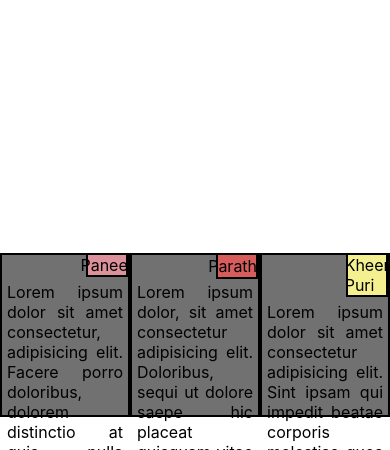
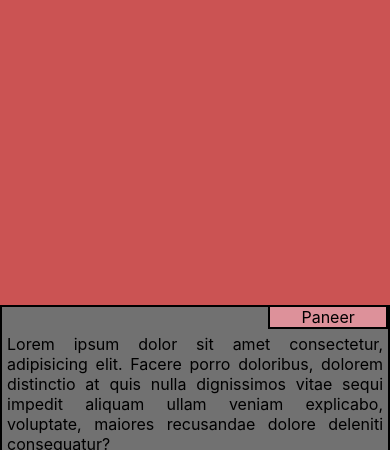
Before and after one commit to bedukumar/bedu, a plain HTML site: page wt_html/index.html in a window 390 px wide. Shown: the part 394-844 px from the top of the page. Drawn offline with Linux system fonts and the light colour scheme.

Commit message:
Update index.css

```diff
--- a/wt_html/index.css
+++ b/wt_html/index.css
@@ -17,8 +17,8 @@ body {
 }
 #body {
   width: 100%;
-  height: 1000px;
-  background-color: rgb(255, 255, 255);
+  height: 1500px;
+  background-color: rgb(203, 83, 83);
   display: flex;
   flex-direction: column;
   justify-content: space-evenly;
@@ -156,8 +156,9 @@ body {
 /*768px and 991px tablet */
 @media (min-width: 768px) and (max-width: 991px) {
   /* it perform the action when minimum width will be 800px*/
-  #body {
+  #body2 {
     flex-wrap: wrap;
+
   }
   #item3 {
     width: 100%;
@@ -166,13 +167,15 @@ body {
   #item1,
   #item2 {
     width: 45%;
-    height: 20%;
+    height: 50%;
   }
 }
+/*mobile view less than 767px*/
 @media (min-width: 0px) and (max-width: 767px) {
-  #body {
-    flex-direction: column;
-    justify-content: space-around;
+  #body2 {
+    flex-direction: row;
+    flex-wrap: wrap;
+    justify-content: space-evenly;
   }
   #item1,
   #item2,
```
